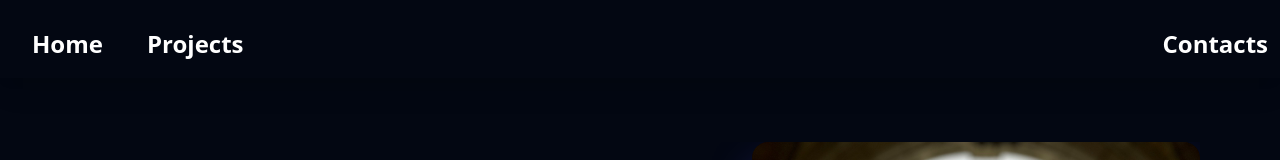
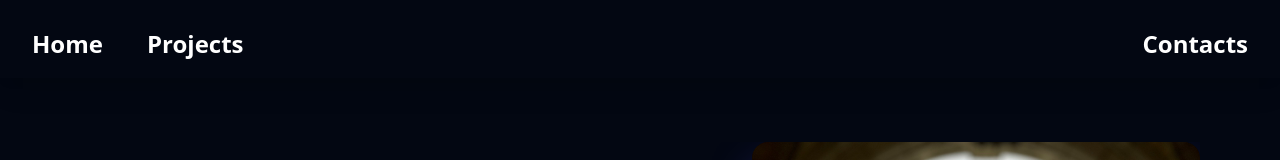
Before and after one commit to arlough/personal-website-v3, a Next.js app: page / in a window 1280 px wide. Shown: the top 160 px of the page. Built offline with nearby package versions, Linux system fonts and the light colour scheme.

Commit message:
Contact nav element is too right

```diff
--- a/src/components/Navbar.js
+++ b/src/components/Navbar.js
@@ -16,7 +16,7 @@ export default function Navbar(){
                 </div>
 
                 {/* left nav */}
-                <div className='flex items-center'>
+                <div className='flex px-5 py-2 items-center'>
                     <Navbtn link={"/contact"} label={"Contacts"}></Navbtn>
                 </div>
                 </div>
```
